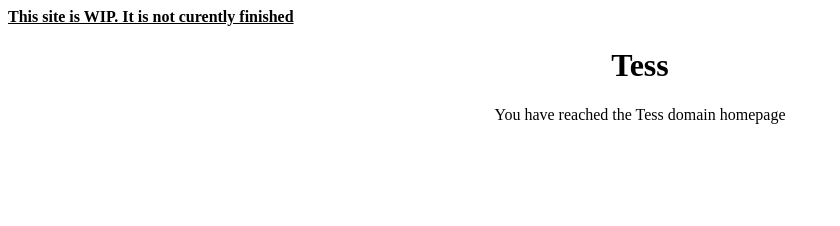
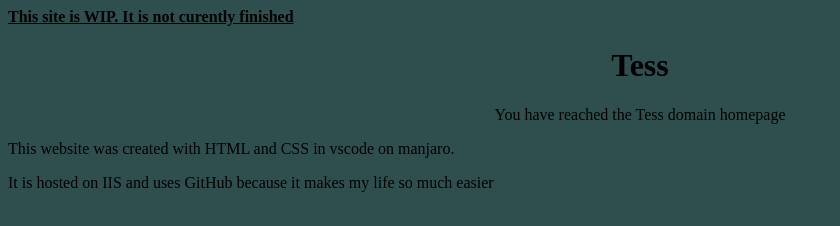
Before and after one commit to dublowduck/homepage, a plain HTML site: page index.html in a window 1280 px wide. Shown: the whole page, without its empty margins (0-840 px from the left). Drawn offline with Linux system fonts and the light colour scheme.

Commit message:
Added a footer and page background colour

```diff
--- a/index.css
+++ b/index.css
@@ -1,3 +1,7 @@
+body {
+    background-color: darkslategrey;
+}
+
 h1 {
 text-align: center;
 }
--- a/index.html
+++ b/index.html
@@ -8,5 +8,10 @@
         <p><u><b>This site is WIP. It is not curently finished</b></u></p>
         <h1><b>Tess</b></h1>
         <p class="desc">You have reached the Tess domain homepage</p>
+
+        <footer>
+            <p>This website was created with HTML and CSS in vscode on manjaro.</p>
+            <p>It is hosted on IIS and uses GitHub because it makes my life so much easier</p>
+        </footer>
     </body>
 </html>
```
